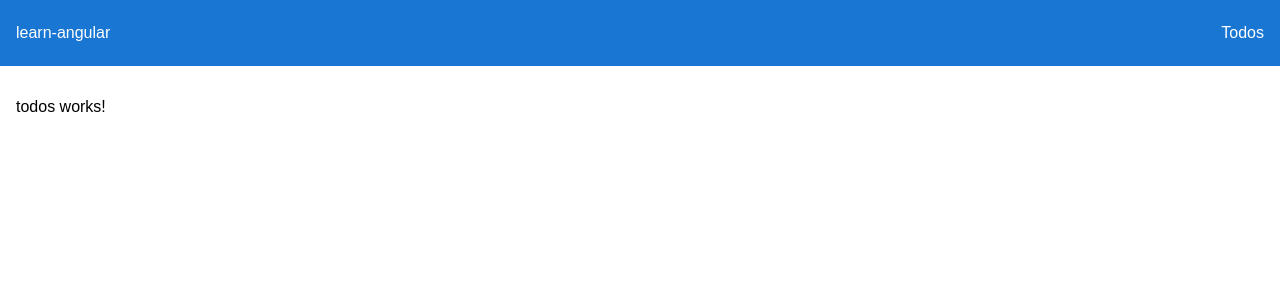
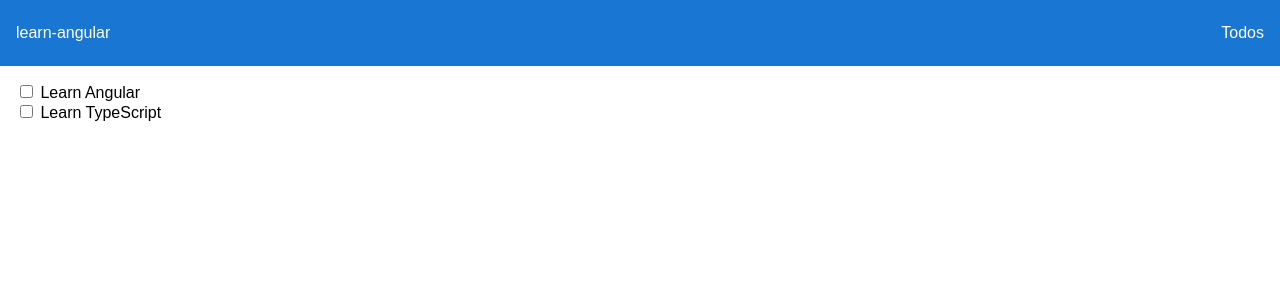
Before and after one commit to Naween-Pasindu/learn-angular, an Angular app: page /todos in a window 1280 px wide. Shown: the top 300 px of the page. Built offline with nearby package versions, Linux system fonts and the light colour scheme.

Commit message:
for loops

```diff
--- a/src/app/todos/todos.component.html
+++ b/src/app/todos/todos.component.html
@@ -1 +1,6 @@
-<p>todos works!</p>
+@for (todo of todoItems(); track $index){
+    <div>
+        <input type="checkbox" [checked]="todo.completed" />
+        {{ todo.title }}
+    </div>
+}
--- a/src/app/todos/todos.component.ts
+++ b/src/app/todos/todos.component.ts
@@ -1,5 +1,6 @@
-import { Component, inject, OnInit } from '@angular/core';
+import { Component, inject, OnInit, signal } from '@angular/core';
 import { TodosService } from '../services/todos.service';
+import { Todo } from '../model/todo.type';
 
 @Component({
   selector: 'app-todos',
@@ -9,7 +10,10 @@ import { TodosService } from '../services/todos.service';
 })
 export class TodosComponent implements OnInit {
   todoService = inject(TodosService);
+  todoItems = signal<Array<Todo>>([]);
+
   ngOnInit(): void {
       console.log(this.todoService.todoItems);
+      this.todoItems.set(this.todoService.todoItems);
   }
 }
```
